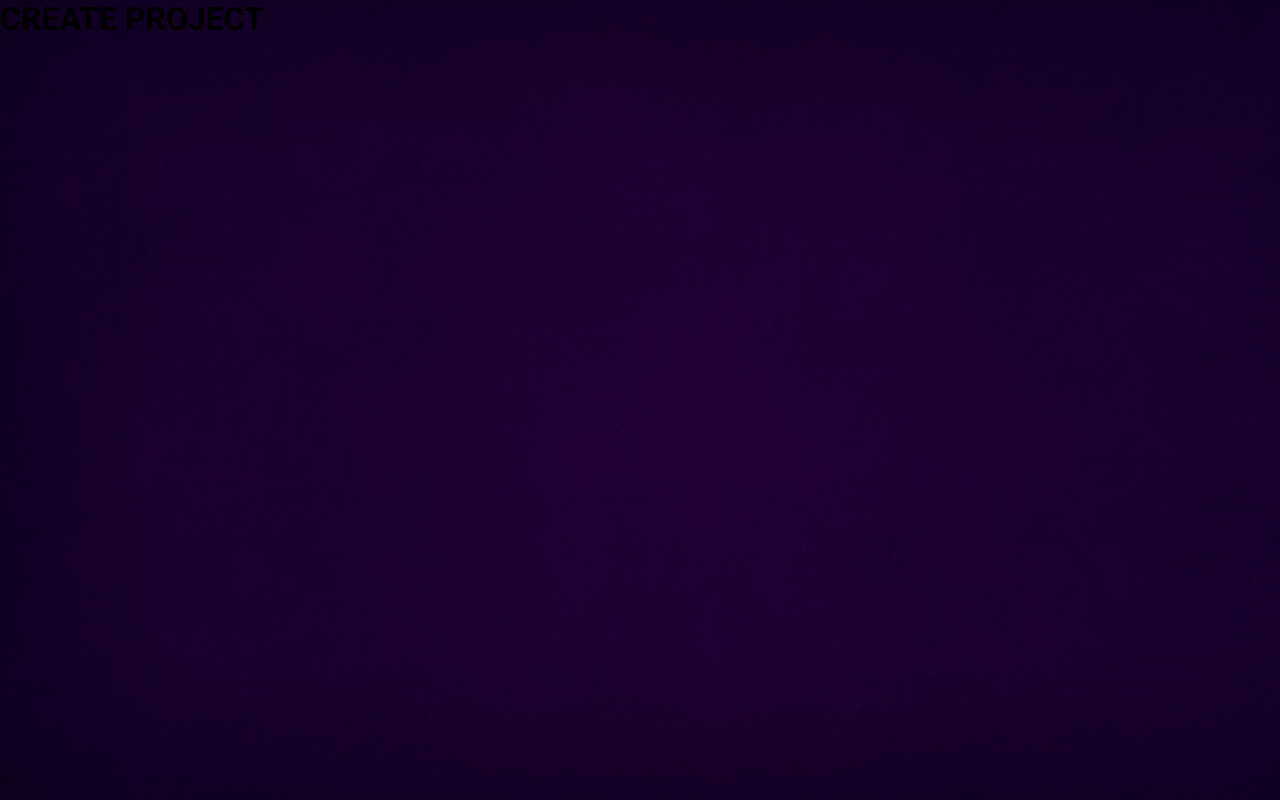
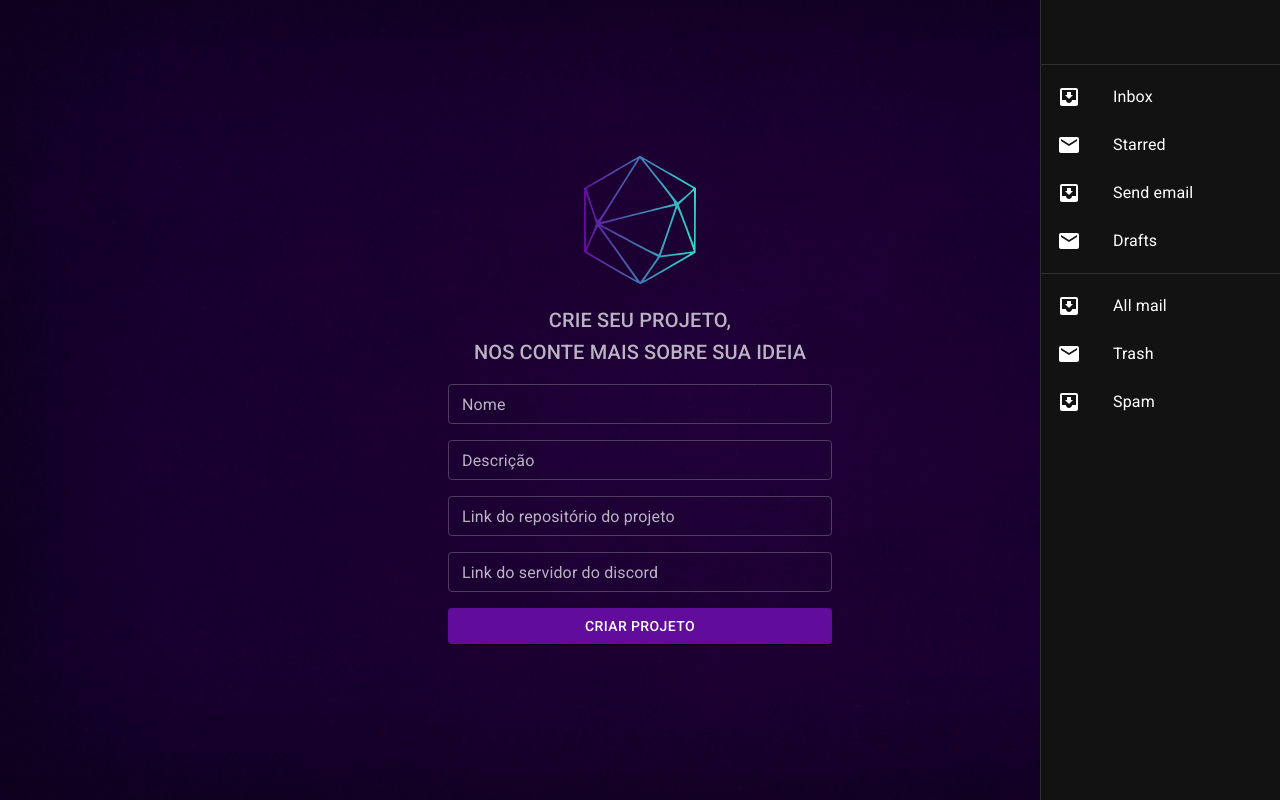
Before and after one commit to guilhermecostam/coders_frontend, a React (Vite) app: page /create-project in a window 1280 px wide. Built offline with nearby package versions, Linux system fonts and the light colour scheme.

Commit message:
feat: create-project-form

```diff
--- a/src/helpers/validations.js
+++ b/src/helpers/validations.js
@@ -18,3 +18,10 @@ export const createAccountFormSchema = z.object({
     path: ['confirm'],
   }),
 });
+
+export const createProjectFormSchema = z.object({
+  name: z.string().nonempty('Escolha um nome para o seu projeto.'),
+  description: z.string().nonempty('É necessário uma descrição para o seu projeto.'),
+  githubUrl: z.string(),
+  discordUrl: z.string(),
+});
--- a/src/pages/CreateProject/index.jsx
+++ b/src/pages/CreateProject/index.jsx
@@ -1,7 +1,71 @@
-import React from 'react';
+import { zodResolver } from '@hookform/resolvers/zod';
+import { LoadingButton } from '@mui/lab';
+import { Grid, TextField, Typography } from '@mui/material';
+import Logo from 'components/Logo';
+import React, { useState } from 'react';
+import { useForm } from 'react-hook-form';
+import { useNavigate } from 'react-router-dom';
+import Toast from 'src/components/Toast';
+import ContainerAuth from 'src/containers/ContainerAuth';
+import { setSessionToken } from 'src/helpers/session';
+import { createProjectFormSchema } from 'src/helpers/validations';
+import { createProjectRequest } from 'src/services/requests';
 
-export default function CreateProject() {
+export default function createProject() {
+  const navigate = useNavigate();
+  const [loading, setLoading] = useState(false);
+  const [message, setMessage] = useState('');
+  const [open, setOpen] = useState(false);
+
+  const { register, handleSubmit, formState: { errors } } = useForm({
+    resolver: zodResolver(createProjectFormSchema),
+  });
+
+  const handleForm = async (data) => {
+    setLoading(true);
+
+    const response = await createProjectRequest(data);
+
+    if (response.status === 200) {
+      setLoading(false);
+      setSessionToken(response.data.token);
+      navigate('/feed');
+    } else {
+      setLoading(false);
+      setMessage('Usuário ou senha incorretos.');
+      setOpen(true);
+    }
+  };
+
   return (
-    <h1>CREATE PROJECT</h1>
+    <ContainerAuth>
+      <Toast message={message} severity="error" open={open} setOpen={setOpen} />
+      <form onSubmit={handleSubmit(handleForm)}>
+        <Grid container flexDirection="column" textAlign="center" spacing={2} maxWidth={400}>
+          <Grid item>
+            <Logo />
+          </Grid>
+          <Grid item>
+            <Typography variant="h6" color="text.secondary">CRIE SEU PROJETO,</Typography>
+            <Typography variant="h6" color="text.secondary">NOS CONTE MAIS SOBRE SUA IDEIA</Typography>
+          </Grid>
+          <Grid item>
+            <TextField {...register('name')} label="Nome" type="text" size="small" error={!!errors.identifier} helperText={errors.identifier && errors.identifier.message} fullWidth />
+          </Grid>
+          <Grid item>
+            <TextField {...register('description')} label="Descrição" type="text" size="small" error={!!errors.description} helperText={errors.description && errors.description.message} fullWidth />
+          </Grid>
+          <Grid item>
+            <TextField {...register('githubUrl')} label="Link do repositório do projeto" type="text" size="small" error={!!errors.githubUrl} helperText={errors.githubUrl && errors.githubUrl.message} fullWidth />
+          </Grid>
+          <Grid item>
+            <TextField {...register('discordUrl')} label="Link do servidor do discord" type="text" size="small" error={!!errors.discordUrl} helperText={errors.discordUrl && errors.discordUrl.message} fullWidth />
+          </Grid>
+          <Grid item>
+            <LoadingButton type="submit" variant="contained" loading={loading} fullWidth>CRIAR PROJETO</LoadingButton>
+          </Grid>
+        </Grid>
+      </form>
+    </ContainerAuth>
   );
 }
--- a/src/services/requests.js
+++ b/src/services/requests.js
@@ -27,3 +27,13 @@ export const createAccountRequest = async (payload) => {
     return error;
   }
 };
+
+export const createProjectRequest = async (payload) => {
+  try {
+    const response = await api.post('/account/register', payload, { headers });
+
+    return response;
+  } catch (error) {
+    return error;
+  }
+};
```
